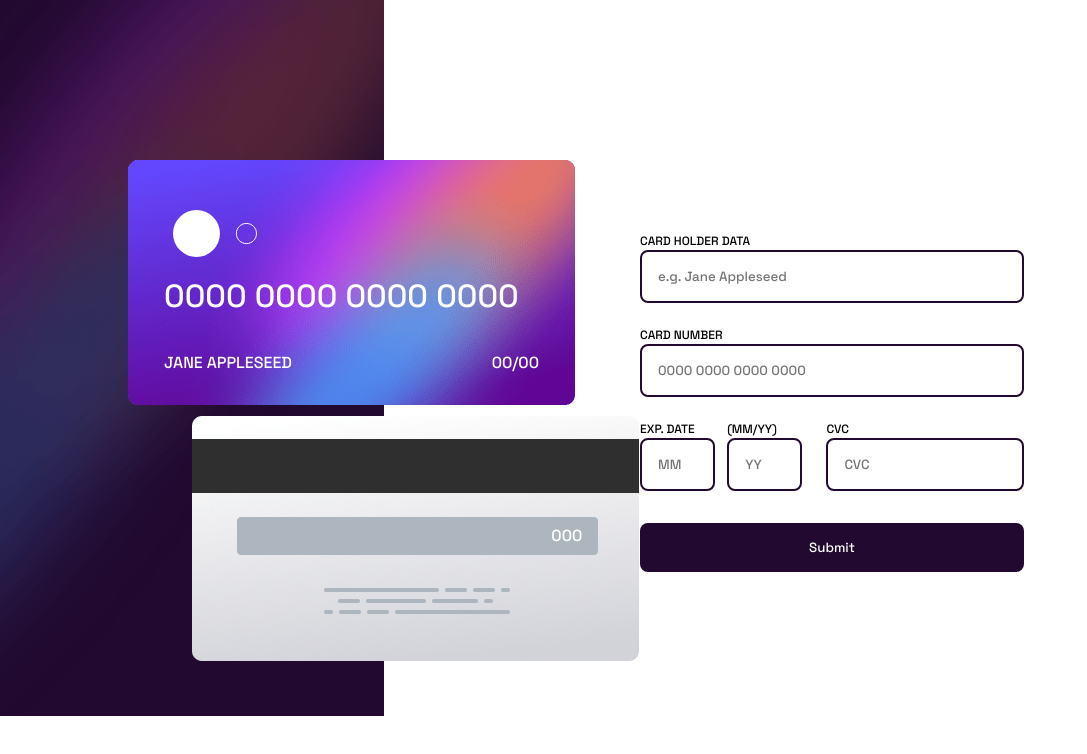
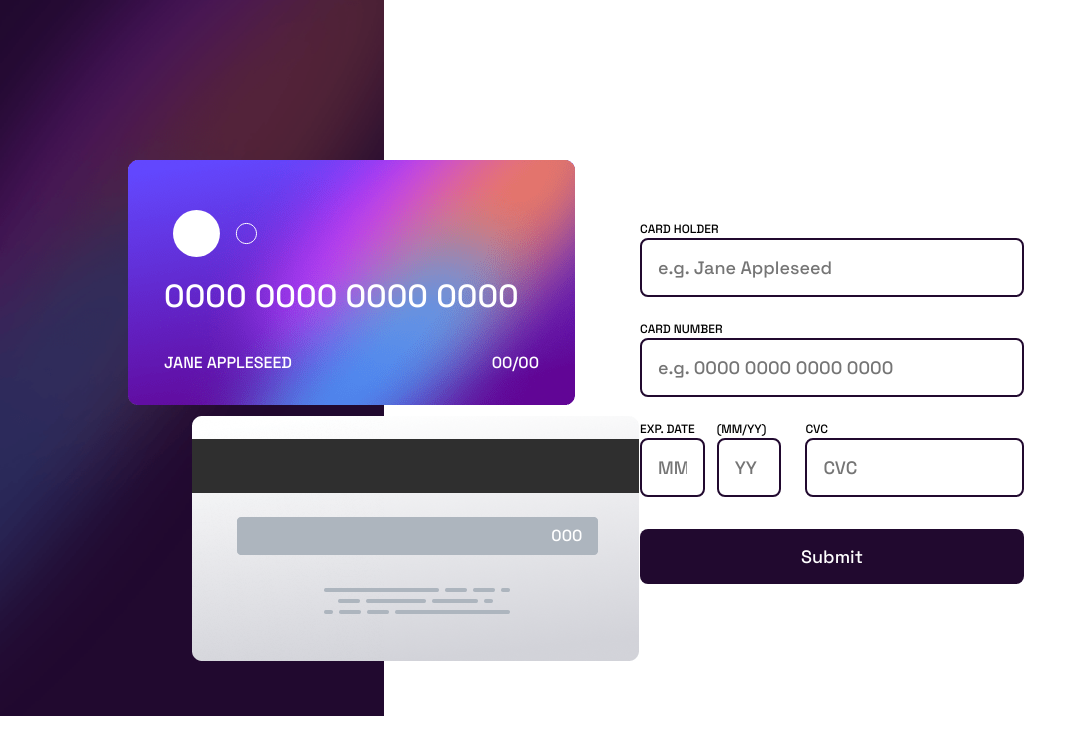
Before and after one commit to Divyue30597/interactive-card-details, a React (Vite) app: page / in a window 1280 px wide. Shown: the top 754 px of the page, without its empty margins (0-1087 px from the left). Built offline with nearby package versions, Linux system fonts and the light colour scheme.

Commit message:
updated the form input

```diff
--- a/src/App.tsx
+++ b/src/App.tsx
@@ -1,10 +1,8 @@
 import "./App.css";
-
 import cardFrontImage from "./assets/bg-card-front.png";
 import cardBackImage from "./assets/bg-card-back.png";
 import cardLogoImage from "./assets/card-logo.svg";
 import { useState } from "react";
-
 import { FormSubmitSuccess } from "./Component/FormSubmitSuccess/FormSubmitSuccess";
 import { ImageComp } from "./Component/ImageComp/ImageComp";
 import { FormComp } from "./Component/Form/FormComp";
--- a/src/Component/Form/FormComp.jsx
+++ b/src/Component/Form/FormComp.jsx
@@ -34,22 +34,70 @@ function cc_format(value) {
     for (let i = 0; i < v.length; i += 4) {
       parts.push(v.substr(i, 4));
     }
-    console.log(parts);
+
     return parts.length > 1 ? parts.join(" ") : value;
   }
 }
 
-function FormInput({ label, fieldName, placeholder }) {
+function FormInputV2({ id, labelName, placeholder, fieldProperty }) {
   return (
-    <div className="form-input">
-      <label htmlFor={fieldName}>{label}</label>
-      <Field id={fieldName} name={fieldName} placeholder={placeholder} />
-      <p style={{ color: "red", fontSize: "12px" }}>
-        <ErrorMessage name={fieldName} />
-      </p>
-    </div>
+    <Field name={id}>
+      {({ meta }) => (
+        <div style={{ marginBottom: "12px" }}>
+          <label htmlFor={id}>{labelName}</label>
+          {id === "cardNumber" ? (
+            <input
+              id={id}
+              name={id}
+              type="text"
+              placeholder={placeholder}
+              onChange={fieldProperty.handleChange}
+              onBlur={fieldProperty.handleBlur}
+              value={cc_format(fieldProperty.values.cardNumber)}
+              style={
+                meta.touched && meta.error ? { border: "2px solid red" } : {}
+              }
+            />
+          ) : (
+            <input
+              id={id}
+              name={id}
+              type="text"
+              placeholder={placeholder}
+              onChange={fieldProperty.handleChange}
+              onBlur={fieldProperty.handleBlur}
+              style={
+                meta.touched && meta.error ? { border: "2px solid red" } : {}
+              }
+            />
+          )}
+          {meta.touched && meta.error && (
+            <p style={{ color: "red", fontSize: "12px" }} className="error">
+              {meta.error}
+            </p>
+          )}
+        </div>
+      )}
+    </Field>
   );
 }
+
+// function FormInput({ label, fieldName, placeholder }) {
+//   return (
+//     <div className="form-input">
+//       <label htmlFor={fieldName}>{label}</label>
+//       <Field
+//         id={fieldName}
+//         name={fieldName}
+//         placeholder={placeholder}
+//         style={meta.touched && meta.error ? { border: "2px solid red" } : {}}
+//       />
+//       <p style={{ color: "red", fontSize: "12px" }}>
+//         <ErrorMessage name={fieldName} />
+//       </p>
+//     </div>
+//   );
+// }
 
 export function FormComp({ setFormSubmit, setFormValues }) {
   return (
@@ -65,64 +113,45 @@ export function FormComp({ setFormSubmit, setFormValues }) {
       onSubmit={(values) => {
         setFormSubmit(true);
         setFormValues({ ...values });
-        console.log(values);
       }}
     >
       {(props) => (
         <Form>
           <div className="holder-data">
-            <FormInput
-              label={"Card holder data"}
-              fieldName={"holderName"}
+            <FormInputV2
+              id={"holderName"}
+              labelName={"Card Holder"}
               placeholder={"e.g. Jane Appleseed"}
+              fieldProperty={props}
             />
-            <Field name="cardNumber">
-              {({
-                // { name, value, onChange, onBlur }
-                form: { touched, errors }, // also values, setXXXX, handleXXXX, dirty, isValid, status, etc.
-                meta,
-              }) => (
-                <div style={{ marginBottom: "12px" }}>
-                  <label htmlFor="cardNumber">Card Number</label>
-                  <input
-                    name="cardNumber"
-                    type="text"
-                    placeholder="0000 0000 0000 0000"
-                    onChange={props.handleChange}
-                    onBlur={props.handleBlur}
-                    value={cc_format(props.values.cardNumber)}
-                    max="16"
-                  />
-                  {meta.touched && meta.error && (
-                    <div
-                      style={{ color: "red", fontSize: "12px" }}
-                      className="error"
-                    >
-                      {meta.error}
-                    </div>
-                  )}
-                </div>
-              )}
-            </Field>
+            <FormInputV2
+              id={"cardNumber"}
+              labelName={"Card Number"}
+              placeholder={"e.g. 0000 0000 0000 0000"}
+              fieldProperty={props}
+            />
           </div>
           <div className="expiry-date-and-cvc">
             <div className="expiry-date">
-              <FormInput
-                fieldName={"expMonth"}
-                label={"Exp. date"}
+              <FormInputV2
+                id={"expMonth"}
+                labelName={"Exp. date"}
                 placeholder={"MM"}
+                fieldProperty={props}
               />
-              <FormInput
-                fieldName={"expYear"}
-                label={"(MM/YY)"}
+              <FormInputV2
+                id={"expYear"}
+                labelName={"(MM/YY)"}
                 placeholder={"YY"}
+                fieldProperty={props}
               />
             </div>
             <div className="cvc">
-              <FormInput
-                fieldName={"cardCvc"}
-                label={"CVC"}
+              <FormInputV2
+                id={"cardCvc"}
+                labelName={"CVC"}
                 placeholder={"CVC"}
+                fieldProperty={props}
               />
             </div>
           </div>
@@ -130,30 +159,5 @@ export function FormComp({ setFormSubmit, setFormValues }) {
         </Form>
       )}
     </Formik>
-
-    // <form>
-    //   <div className="holder-data">
-    //     <FormInput
-    //       id={"card-holder-name"}
-    //       label={"Card Holder Name"}
-    //       placeholder={"e.g. Jane Appleseed"}
-    //     />
-    //     <FormInput
-    //       id={"card-number"}
-    //       label={"Card Number"}
-    //       placeholder={"e.g. 1234 5678 9101"}
-    //     />
-    //   </div>
-
-    //   <div className="expiry-date-and-cvc">
-    //     <div className="expiry-date">
-    //       <FormInput id={"mm"} label={"Exp. date"} placeholder={"MM"} />
-    //       <FormInput id={"yy"} label={"(MM/YY)"} placeholder={"YY"} />
-    //     </div>
-    //     <div className="cvc">
-    //       <FormInput id={"cvc"} label={"CVC"} placeholder={"CVC"} />
-    //     </div>
-    //   </div>
-    // </form>
   );
 }
--- a/src/Component/Form/form.css
+++ b/src/Component/Form/form.css
@@ -26,6 +26,7 @@ input {
   margin-bottom: 8px;
   border-radius: 8px;
   border: 2px hsl(278, 68%, 11%) solid;
+  font-size: 18px;
 }
 
 input:nth-child(1),
--- a/src/Component/FormSubmitSuccess/formsubmitsuccess.css
+++ b/src/Component/FormSubmitSuccess/formsubmitsuccess.css
@@ -19,6 +19,6 @@
   font-weight: 500;
 }
 
-.form-submit-success button {
+button {
   font-size: 18px;
 }
```
